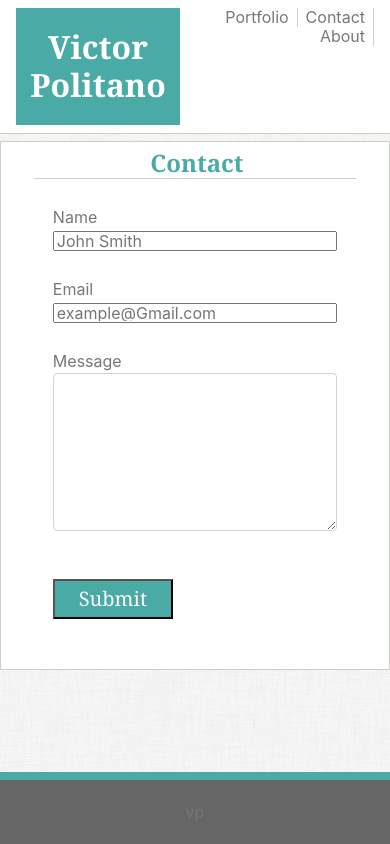
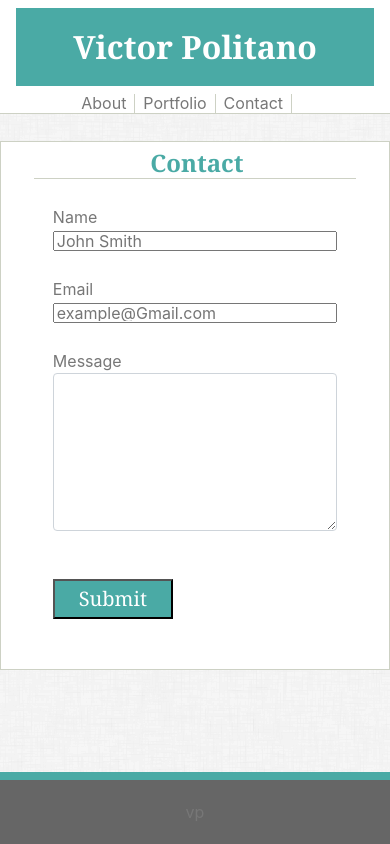
Before and after one commit to viant3/Responsive-Portfolio, a plain HTML site: page contact.html in a window 390 px wide. Drawn offline with nearby package versions, Linux system fonts and the light colour scheme.

Commit message:
centered links under h1 on smallest screens using class centerNav on portfolio and contact

```diff
--- a/contact.html
+++ b/contact.html
@@ -20,14 +20,14 @@
                     <div class="centerPage">
                           <div class="row">
 
-                                    <div class="col">
-                                          <h1>Victor Politano</h1>
+                                    <div class="col-sm-6">
+                                           <h1>Victor Politano</h1>
                                     </div>
 
-                                    <div class="col">
-                                                    <a href="contact.html">Contact</a>
-                                                    <a href="portfolio.html">Portfolio</a>
-                                                    <a href="index.html">About</a>
+                                    <div class="col-sm-6 centerNav">
+                                            <a href="contact.html">Contact</a>
+                                            <a href="portfolio.html">Portfolio</a>
+                                            <a href="index.html">About</a>
                                      </div>
 
                           </div>
```
Also changed, not shown: portfolio.html (+5 -5 lines).
